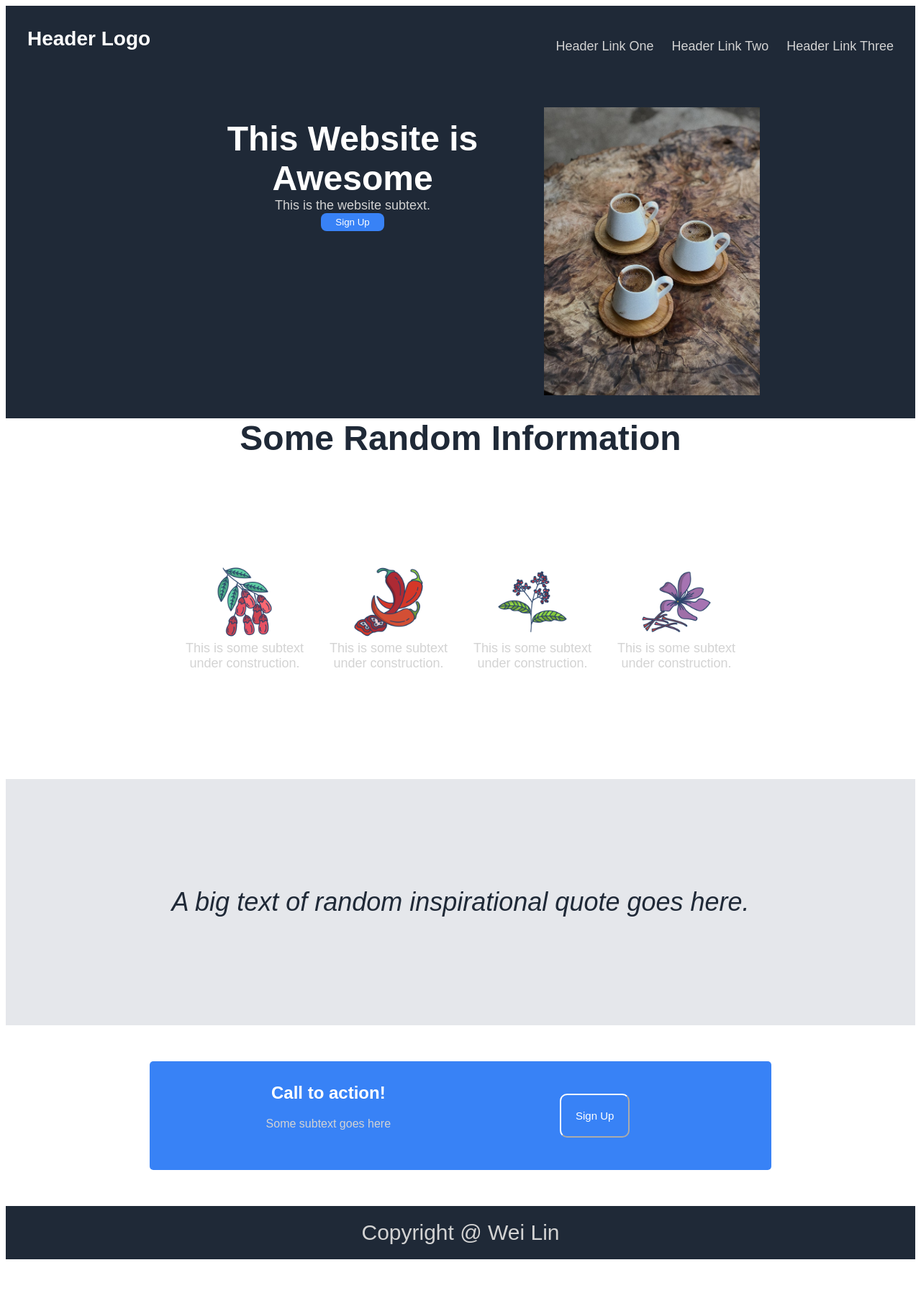
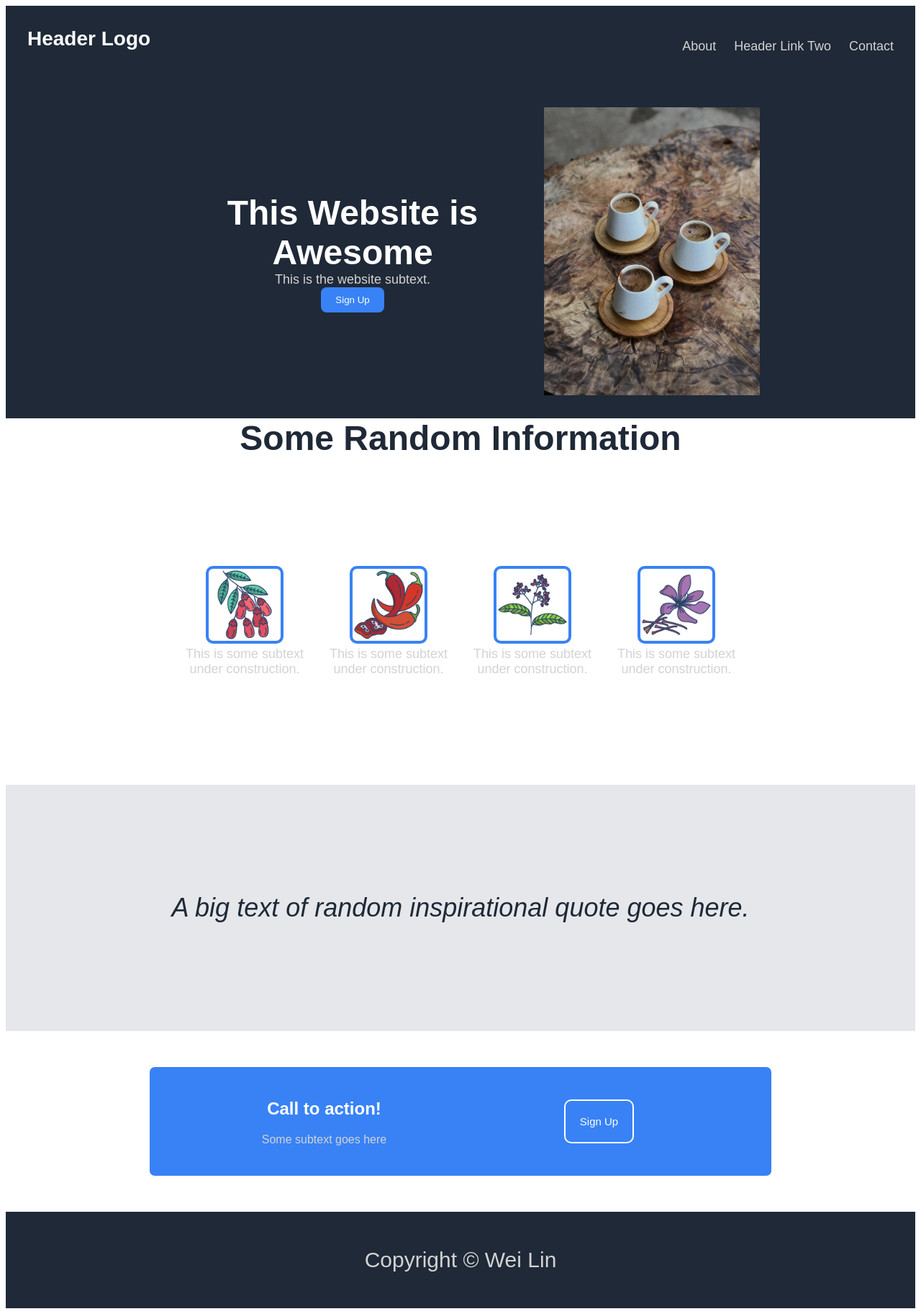
Before and after one commit to weisl9723/landing-page, a plain HTML site: page index.html in a window 1280 px wide. Shown: the whole page at 72% size. Before the commit the page ends 1757 px from the top, so only its background shows below. Drawn offline with Linux system fonts and the light colour scheme.

Commit message:
corrected some positions of div cards

```diff
--- a/index.html
+++ b/index.html
@@ -13,14 +13,14 @@
 
                 <div class="links">
                     <ul>
-                        <li><a href="#">Header Link One</a></li>
+                        <li><a href="#">About</a></li>
                         <li><a href="#">Header Link Two</a></li>
-                        <li><a href="#">Header Link Three</a></li>
+                        <li><a href="#">Contact</a></li>
                     </ul>
                 </div>
             </div>
 
-            <div class="container11">
+            <div class="hero">
                 <div class="header2">
                     <div class="title">This Website is Awesome</div>
                     <div class="text">This is the website subtext.</div>
@@ -32,7 +32,6 @@
 
         <div class="title2">Some Random Information</div>
         <div class="container2">
-
             <div class="info">
                 <img src="./pictures/barberry.png" alt="barberry">
                 <div class="text">This is some subtext under construction.</div>
@@ -51,11 +50,9 @@
             </div>
         </div>
 
+        <div class="quote">A big text of random inspirational quote goes here.</div>
+
         <div class="container3">
-            <div class="quote">A big text of random inspirational quote goes here.</div>
-        </div>
-
-        <div class="container4">
             <div class="box">
                 <h2> Call to action! </h2>
                 <p>Some subtext goes here</p>
@@ -64,7 +61,7 @@
         </div>
 
         <div class="footer">
-            Copyright @ Wei Lin
+            <p> Copyright © Wei Lin </p>
         </div>
 
     </body>
--- a/style.css
+++ b/style.css
@@ -16,9 +16,10 @@ body {
     margin: 10px;
 }
 
-.container11 {
+.hero {
     display: flex;
     justify-content: center;
+    align-items: center;
     padding: 28px;
 }
 .header2 {
@@ -60,12 +61,12 @@ ul {
 
 .signup {
     background: #3882F6;
-    padding: 5px 20px;
+    padding: 10px 20px;
     border: none;
     border-radius: 8px;
     color: white;
 }
-/*----------- 1/4 ------ */
+/*----------- header ------ */
 
 .container2{
     display: flex;
@@ -76,6 +77,8 @@ ul {
 .container2 img {
     width: 100px;
     height: 100px;
+    border: 4px solid #3882F6;
+    border-radius: 10px;
 }
 
 .container2 .info {
@@ -89,36 +92,33 @@ ul {
     color: #1F2937;
 }
 
-/*---------- 2/4 -----------*/
-.container3 {
+/*---------- information -----------*/
+.quote {
     background-color: #E5E7EB;
     padding: 150px;
-}
-
-.container3 .quote{
     font-size: 36px;
     font-style: italic;
     text-align: center;
     color: #1F2937;
 }
 
-/*---------- 3/4 ----------*/
-.container4 {
+/*---------- quote ----------*/
+.container3 {
 display: flex;
-justify-content: center;
+justify-content: space-around;
+align-items: center;
 background-color: #3882F6;
 margin: 50px 200px;
-padding: 10px 80px;
-border-radius: 5px;
+padding: 10px 50px;
+border-radius: 7px;
 border-color: none;
-gap: 200px;
 }
 
-.container4 p {
+.container3 p {
     color: lightgrey;
 }
 
-.container4 h2 {
+.container3 h2 {
     color: white;
 }
 
@@ -130,9 +130,16 @@ gap: 200px;
     background-color: #3882F6;
     color: white;
     font-size: 15px;
+    outline: none;
+    border: 2px solid white;
 }
 
-/*--------- 4/4  -----------*/
+.button2:hover {
+    cursor: pointer;
+    background-color: white;
+    color: #3882F6;
+  }
+/*--------- sign up button  -----------*/
 
 .footer {
     background-color: #1F2937;
@@ -141,3 +148,5 @@ gap: 200px;
     font-size: 30px;
     padding: 20px;
 }
+
+/*--------- footer ------------*/
```
